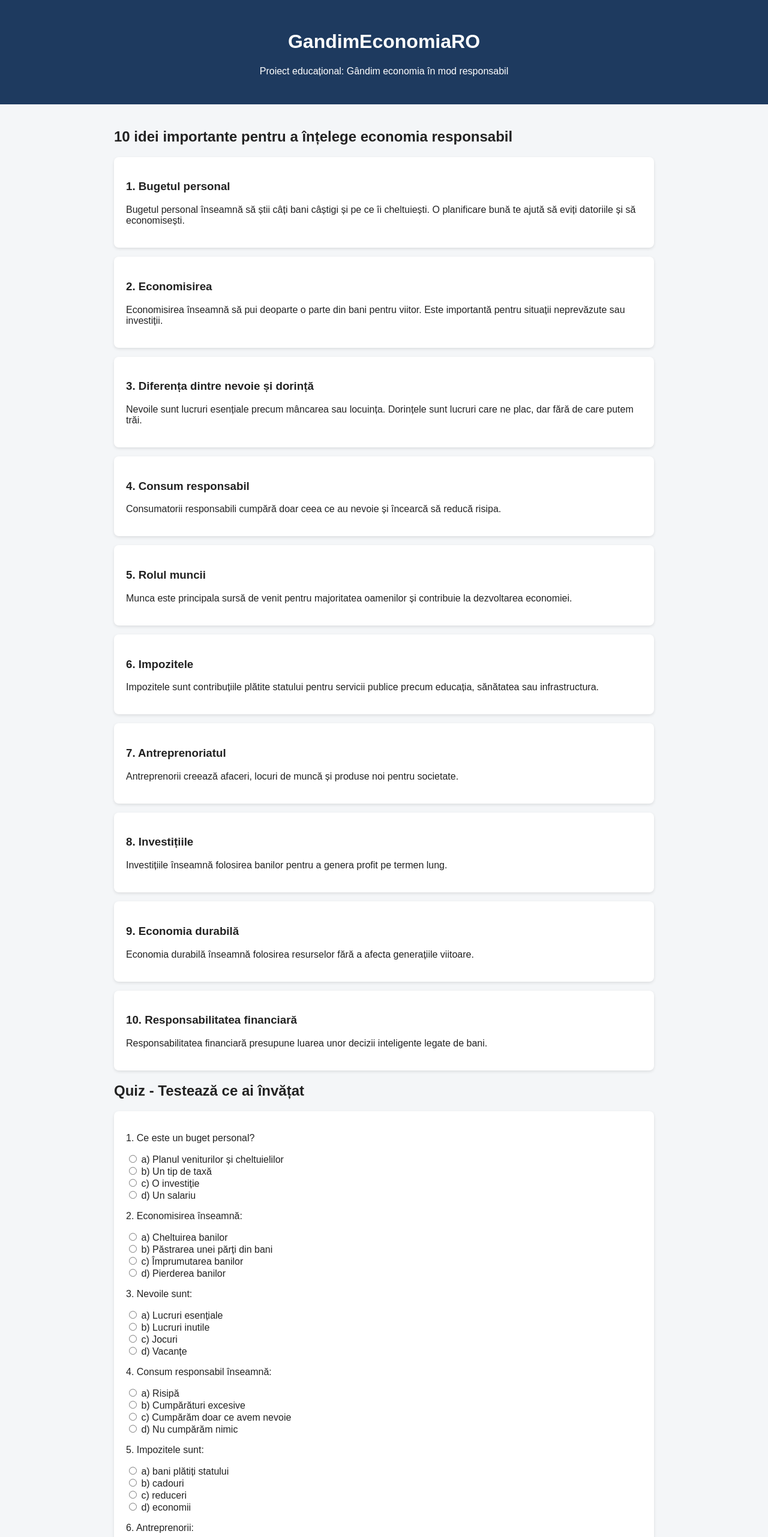
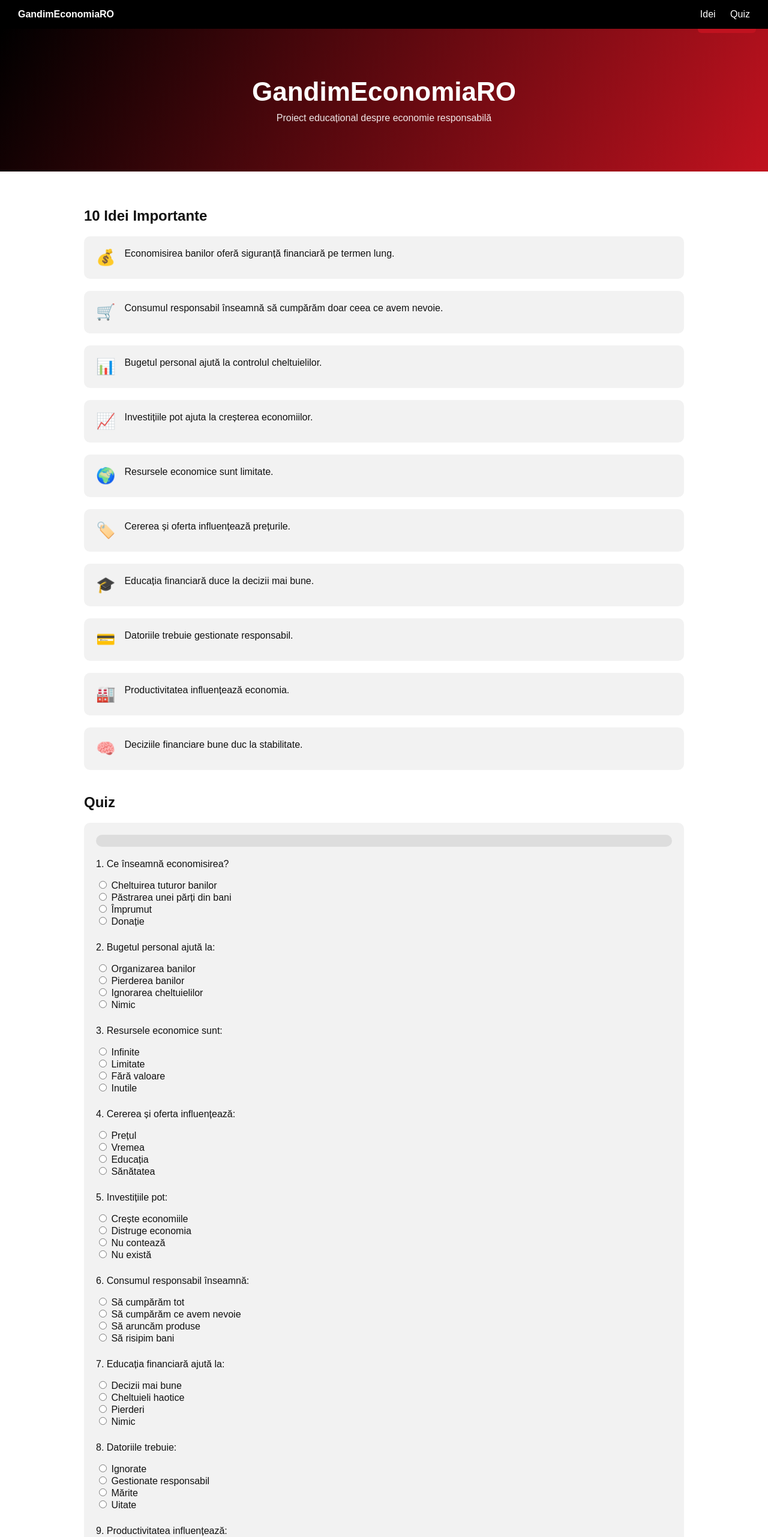
Before and after one commit to zzamfiralin-dev/ZMFLab, a plain HTML site: page index.html in a window 1280 px wide. Shown: the top 2563 px of the page at 60% size. Drawn offline with Linux system fonts and the light colour scheme.

Commit message:
Refactor index.html with new styles and features
Refactor HTML structure and styles for improved layout and readability. Added dark mode support and enhanced quiz functionality.

```diff
--- a/index.html
+++ b/index.html
@@ -5,139 +5,232 @@
 <meta name="viewport" content="width=device-width, initial-scale=1.0">
 <title>GandimEconomiaRO</title>
 <style>
-body{font-family:Arial,Helvetica,sans-serif;margin:0;background:#f4f6f8;color:#222}
-header{background:#1e3a5f;color:white;padding:30px;text-align:center}
-section{max-width:900px;margin:auto;padding:20px}
-.idea{background:white;padding:20px;margin:15px 0;border-radius:8px;box-shadow:0 2px 5px rgba(0,0,0,0.1)}
-.quiz{background:white;padding:20px;margin:20px 0;border-radius:8px;box-shadow:0 2px 5px rgba(0,0,0,0.1)}
-button{padding:10px 20px;font-size:16px;background:#1e3a5f;color:white;border:none;border-radius:5px;cursor:pointer}
-.result{font-size:20px;margin-top:20px;font-weight:bold}
+:root{--bg:#ffffff;--text:#111;--card:#f2f2f2;--accent:#c1121f}
+body.dark{--bg:#111;--text:#f5f5f5;--card:#1e1e1e}
+
+body{margin:0;font-family:Arial,Helvetica,sans-serif;background:var(--bg);color:var(--text);transition:.3s}
+
+nav{display:flex;justify-content:space-between;align-items:center;padding:15px 30px;background:black;color:white;position:sticky;top:0}
+nav a{color:white;text-decoration:none;margin-left:20px}
+nav a:hover{color:#c1121f}
+
+header{padding:80px 20px;text-align:center;background:linear-gradient(120deg,#000,#c1121f);color:white}
+.hero-title{font-size:44px;font-weight:bold}
+.hero-sub{opacity:.9;margin-top:10px}
+
+.container{max-width:1000px;margin:auto;padding:20px}
+
+.idea{background:var(--card);padding:20px;border-radius:10px;margin-bottom:20px;display:flex;gap:15px;align-items:flex-start;opacity:0;transform:translateY(30px);transition:.6s}
+.idea.show{opacity:1;transform:translateY(0)}
+.icon{font-size:26px}
+
+.section{margin-top:40px}
+
+.quiz{background:var(--card);padding:20px;border-radius:10px;margin-top:20px}
+
+button{background:#c1121f;color:white;border:none;padding:10px 16px;border-radius:6px;cursor:pointer}
+button:hover{opacity:.9}
+
+.darkbtn{position:fixed;top:20px;right:20px}
+
+.question{margin-bottom:25px}
+.correct{color:green;font-weight:bold}
+.wrong{color:red;font-weight:bold}
+.explain{font-size:14px;opacity:.8}
+
+.progress{height:20px;background:#ddd;border-radius:20px;overflow:hidden;margin-bottom:20px}
+.progressbar{height:100%;width:0%;background:#c1121f;transition:.5s}
+
+#score{font-size:22px;margin-top:20px;font-weight:bold}
+
+.certificate{display:none;margin-top:20px;padding:20px;border:2px dashed #c1121f;border-radius:10px;text-align:center}
+
+.confetti{position:fixed;width:10px;height:10px;animation:fall 3s linear infinite}
+@keyframes fall{0%{transform:translateY(-10px) rotate(0)}100%{transform:translateY(100vh) rotate(360deg)}}
+
+footer{text-align:center;padding:30px;opacity:.7}
 </style>
 </head>
 <body>
 
+<button class="darkbtn" onclick="toggleDark()">Dark Mode</button>
+
+<nav>
+<div><b>GandimEconomiaRO</b></div>
+<div>
+<a href="#idei">Idei</a>
+<a href="#quiz">Quiz</a>
+</div>
+</nav>
+
 <header>
-<h1>GandimEconomiaRO</h1>
-<p>Proiect educațional: Gândim economia în mod responsabil</p>
+<div class="hero-title">GandimEconomiaRO</div>
+<div class="hero-sub">Proiect educațional despre economie responsabilă</div>
 </header>
 
-<section>
-<h2>10 idei importante pentru a înțelege economia responsabil</h2>
+<div class="container">
 
-<div class="idea"><h3>1. Bugetul personal</h3>
-<p>Bugetul personal înseamnă să știi câți bani câștigi și pe ce îi cheltuiești. O planificare bună te ajută să eviți datoriile și să economisești.</p></div>
+<div id="idei" class="section">
+<h2>10 Idei Importante</h2>
 
-<div class="idea"><h3>2. Economisirea</h3>
-<p>Economisirea înseamnă să pui deoparte o parte din bani pentru viitor. Este importantă pentru situații neprevăzute sau investiții.</p></div>
+<div class="idea"><div class="icon">💰</div><div>Economisirea banilor oferă siguranță financiară pe termen lung.</div></div>
+<div class="idea"><div class="icon">🛒</div><div>Consumul responsabil înseamnă să cumpărăm doar ceea ce avem nevoie.</div></div>
+<div class="idea"><div class="icon">📊</div><div>Bugetul personal ajută la controlul cheltuielilor.</div></div>
+<div class="idea"><div class="icon">📈</div><div>Investițiile pot ajuta la creșterea economiilor.</div></div>
+<div class="idea"><div class="icon">🌍</div><div>Resursele economice sunt limitate.</div></div>
+<div class="idea"><div class="icon">🏷️</div><div>Cererea și oferta influențează prețurile.</div></div>
+<div class="idea"><div class="icon">🎓</div><div>Educația financiară duce la decizii mai bune.</div></div>
+<div class="idea"><div class="icon">💳</div><div>Datoriile trebuie gestionate responsabil.</div></div>
+<div class="idea"><div class="icon">🏭</div><div>Productivitatea influențează economia.</div></div>
+<div class="idea"><div class="icon">🧠</div><div>Deciziile financiare bune duc la stabilitate.</div></div>
+</div>
 
-<div class="idea"><h3>3. Diferența dintre nevoie și dorință</h3>
-<p>Nevoile sunt lucruri esențiale precum mâncarea sau locuința. Dorințele sunt lucruri care ne plac, dar fără de care putem trăi.</p></div>
-
-<div class="idea"><h3>4. Consum responsabil</h3>
-<p>Consumatorii responsabili cumpără doar ceea ce au nevoie și încearcă să reducă risipa.</p></div>
-
-<div class="idea"><h3>5. Rolul muncii</h3>
-<p>Munca este principala sursă de venit pentru majoritatea oamenilor și contribuie la dezvoltarea economiei.</p></div>
-
-<div class="idea"><h3>6. Impozitele</h3>
-<p>Impozitele sunt contribuțiile plătite statului pentru servicii publice precum educația, sănătatea sau infrastructura.</p></div>
-
-<div class="idea"><h3>7. Antreprenoriatul</h3>
-<p>Antreprenorii creează afaceri, locuri de muncă și produse noi pentru societate.</p></div>
-
-<div class="idea"><h3>8. Investițiile</h3>
-<p>Investițiile înseamnă folosirea banilor pentru a genera profit pe termen lung.</p></div>
-
-<div class="idea"><h3>9. Economia durabilă</h3>
-<p>Economia durabilă înseamnă folosirea resurselor fără a afecta generațiile viitoare.</p></div>
-
-<div class="idea"><h3>10. Responsabilitatea financiară</h3>
-<p>Responsabilitatea financiară presupune luarea unor decizii inteligente legate de bani.</p></div>
-
-<h2>Quiz - Testează ce ai învățat</h2>
+<div id="quiz" class="section">
+<h2>Quiz</h2>
 
 <div class="quiz">
-<form id="quizForm">
+<div class="progress"><div class="progressbar" id="progress"></div></div>
 
-<p>1. Ce este un buget personal?</p>
-<label><input type="radio" name="q1" value="a"> a) Planul veniturilor și cheltuielilor</label><br>
-<label><input type="radio" name="q1" value="b"> b) Un tip de taxă</label><br>
-<label><input type="radio" name="q1" value="c"> c) O investiție</label><br>
-<label><input type="radio" name="q1" value="d"> d) Un salariu</label>
+<form id="quizForm"></form>
 
-<p>2. Economisirea înseamnă:</p>
-<label><input type="radio" name="q2" value="a"> a) Cheltuirea banilor</label><br>
-<label><input type="radio" name="q2" value="b"> b) Păstrarea unei părți din bani</label><br>
-<label><input type="radio" name="q2" value="c"> c) Împrumutarea banilor</label><br>
-<label><input type="radio" name="q2" value="d"> d) Pierderea banilor</label>
+<button onclick="checkQuiz()">Verifică răspunsurile</button>
 
-<p>3. Nevoile sunt:</p>
-<label><input type="radio" name="q3" value="a"> a) Lucruri esențiale</label><br>
-<label><input type="radio" name="q3" value="b"> b) Lucruri inutile</label><br>
-<label><input type="radio" name="q3" value="c"> c) Jocuri</label><br>
-<label><input type="radio" name="q3" value="d"> d) Vacanțe</label>
+<div id="score"></div>
 
-<p>4. Consum responsabil înseamnă:</p>
-<label><input type="radio" name="q4" value="a"> a) Risipă</label><br>
-<label><input type="radio" name="q4" value="b"> b) Cumpărături excesive</label><br>
-<label><input type="radio" name="q4" value="c"> c) Cumpărăm doar ce avem nevoie</label><br>
-<label><input type="radio" name="q4" value="d"> d) Nu cumpărăm nimic</label>
-
-<p>5. Impozitele sunt:</p>
-<label><input type="radio" name="q5" value="a"> a) bani plătiți statului</label><br>
-<label><input type="radio" name="q5" value="b"> b) cadouri</label><br>
-<label><input type="radio" name="q5" value="c"> c) reduceri</label><br>
-<label><input type="radio" name="q5" value="d"> d) economii</label>
-
-<p>6. Antreprenorii:</p>
-<label><input type="radio" name="q6" value="a"> a) creează afaceri</label><br>
-<label><input type="radio" name="q6" value="b"> b) distrug economia</label><br>
-<label><input type="radio" name="q6" value="c"> c) nu muncesc</label><br>
-<label><input type="radio" name="q6" value="d"> d) doar cheltuie bani</label>
-
-<p>7. Investițiile sunt:</p>
-<label><input type="radio" name="q7" value="a"> a) bani aruncați</label><br>
-<label><input type="radio" name="q7" value="b"> b) folosirea banilor pentru profit</label><br>
-<label><input type="radio" name="q7" value="c"> c) datorii</label><br>
-<label><input type="radio" name="q7" value="d"> d) taxe</label>
-
-<p>8. Economia durabilă:</p>
-<label><input type="radio" name="q8" value="a"> a) consumă toate resursele</label><br>
-<label><input type="radio" name="q8" value="b"> b) protejează resursele pentru viitor</label><br>
-<label><input type="radio" name="q8" value="c"> c) nu produce nimic</label><br>
-<label><input type="radio" name="q8" value="d"> d) ignoră mediul</label>
-
-<p>9. Responsabilitatea financiară înseamnă:</p>
-<label><input type="radio" name="q9" value="a"> a) decizii inteligente despre bani</label><br>
-<label><input type="radio" name="q9" value="b"> b) cheltuieli impulsive</label><br>
-<label><input type="radio" name="q9" value="c"> c) împrumuturi inutile</label><br>
-<label><input type="radio" name="q9" value="d"> d) pierderi financiare</label>
-
-<p>10. Economisirea ajută la:</p>
-<label><input type="radio" name="q10" value="a"> a) probleme financiare</label><br>
-<label><input type="radio" name="q10" value="b"> b) risipă</label><br>
-<label><input type="radio" name="q10" value="c"> c) siguranță financiară</label><br>
-<label><input type="radio" name="q10" value="d"> d) datorii</label>
-
-<br><br>
-<button type="button" onclick="checkQuiz()">Verifică răspunsurile</button>
-
-</form>
-
-<div class="result" id="result"></div>
+<div class="certificate" id="cert">
+<h3>Certificat</h3>
+<p>Felicitări! Ai obținut un scor foarte bun la testul de economie responsabilă.</p>
+</div>
+</div>
 </div>
 
-</section>
+</div>
+
+<footer>
+Proiect educațional – GandimEconomiaRO
+</footer>
 
 <script>
+function toggleDark(){document.body.classList.toggle('dark')}
+
+const ideas=document.querySelectorAll('.idea')
+window.addEventListener('scroll',()=>{
+ideas.forEach(el=>{
+const pos=el.getBoundingClientRect().top
+if(pos<window.innerHeight-50){el.classList.add('show')}
+})
+})
+
+const questions=[
+{
+q:"Ce înseamnă economisirea?",
+a:["Cheltuirea tuturor banilor","Păstrarea unei părți din bani","Împrumut","Donație"],
+correct:1,
+exp:"Economisirea înseamnă să păstrezi o parte din bani pentru viitor."
+},
+{
+q:"Bugetul personal ajută la:",
+a:["Organizarea banilor","Pierderea banilor","Ignorarea cheltuielilor","Nimic"],
+correct:0,
+exp:"Un buget te ajută să îți organizezi veniturile și cheltuielile."
+},
+{
+q:"Resursele economice sunt:",
+a:["Infinite","Limitate","Fără valoare","Inutile"],
+correct:1,
+exp:"Resursele sunt limitate, de aceea trebuie folosite eficient."
+},
+{
+q:"Cererea și oferta influențează:",
+a:["Prețul","Vremea","Educația","Sănătatea"],
+correct:0,
+exp:"Prețurile cresc sau scad în funcție de cerere și ofertă."
+},
+{
+q:"Investițiile pot:",
+a:["Crește economiile","Distruge economia","Nu contează","Nu există"],
+correct:0,
+exp:"Investițiile pot genera profit pe termen lung."
+},
+{
+q:"Consumul responsabil înseamnă:",
+a:["Să cumpărăm tot","Să cumpărăm ce avem nevoie","Să aruncăm produse","Să risipim bani"],
+correct:1,
+exp:"Consumul responsabil evită risipa."
+},
+{
+q:"Educația financiară ajută la:",
+a:["Decizii mai bune","Cheltuieli haotice","Pierderi","Nimic"],
+correct:0,
+exp:"Educația financiară îmbunătățește deciziile economice."
+},
+{
+q:"Datoriile trebuie:",
+a:["Ignorate","Gestionate responsabil","Mărite","Uitate"],
+correct:1,
+exp:"Datoriile trebuie planificate și plătite responsabil."
+},
+{
+q:"Productivitatea influențează:",
+a:["Economia","Culorile","Muzica","Nimic"],
+correct:0,
+exp:"Productivitatea crește dezvoltarea economică."
+},
+{
+q:"Deciziile financiare bune duc la:",
+a:["Stabilitate","Probleme","Haos","Pierderi"],
+correct:0,
+exp:"Deciziile bune creează stabilitate financiară."
+}
+]
+
+const form=document.getElementById("quizForm")
+
+questions.forEach((q,i)=>{
+let html=`<div class='question'><p>${i+1}. ${q.q}</p>`
+q.a.forEach((ans,index)=>{
+html+=`<label><input type='radio' name='q${i}' value='${index}'> ${ans}</label><br>`
+})
+html+=`<div id='r${i}'></div></div>`
+form.innerHTML+=html
+})
+
 function checkQuiz(){
-let answers={q1:'a',q2:'b',q3:'a',q4:'c',q5:'a',q6:'a',q7:'b',q8:'b',q9:'a',q10:'c'};
-let score=0;
-for(let q in answers){
-let selected=document.querySelector(`input[name="${q}"]:checked`);
-if(selected && selected.value===answers[q]) score++;
+let score=0
+questions.forEach((q,i)=>{
+let sel=document.querySelector(`input[name=q${i}]:checked`)
+let r=document.getElementById("r"+i)
+
+if(sel){
+if(Number(sel.value)===q.correct){
+score++
+r.innerHTML=`<div class='correct'>Corect</div><div class='explain'>${q.exp}</div>`
+}else{
+r.innerHTML=`<div class='wrong'>Greșit</div><div class='explain'>${q.exp}</div>`
 }
-document.getElementById("result").innerText="Ai obținut "+score+" din 10 puncte!";
+}else{
+r.innerHTML="<div class='wrong'>Nu ai răspuns</div>"
+}
+})
+
+let percent=(score/10)*100
+document.getElementById('progress').style.width=percent+'%'
+
+document.getElementById('score').innerText="Scor final: "+score+" / 10"
+
+if(score>=8){confetti();document.getElementById('cert').style.display='block'}
+}
+
+function confetti(){
+for(let i=0;i<80;i++){
+let c=document.createElement('div')
+c.className='confetti'
+c.style.left=Math.random()*100+'vw'
+c.style.background=['red','black','gray'][Math.floor(Math.random()*3)]
+c.style.animationDuration=(Math.random()*3+2)+'s'
+document.body.appendChild(c)
+setTimeout(()=>c.remove(),3000)
+}
 }
 </script>
 
```
